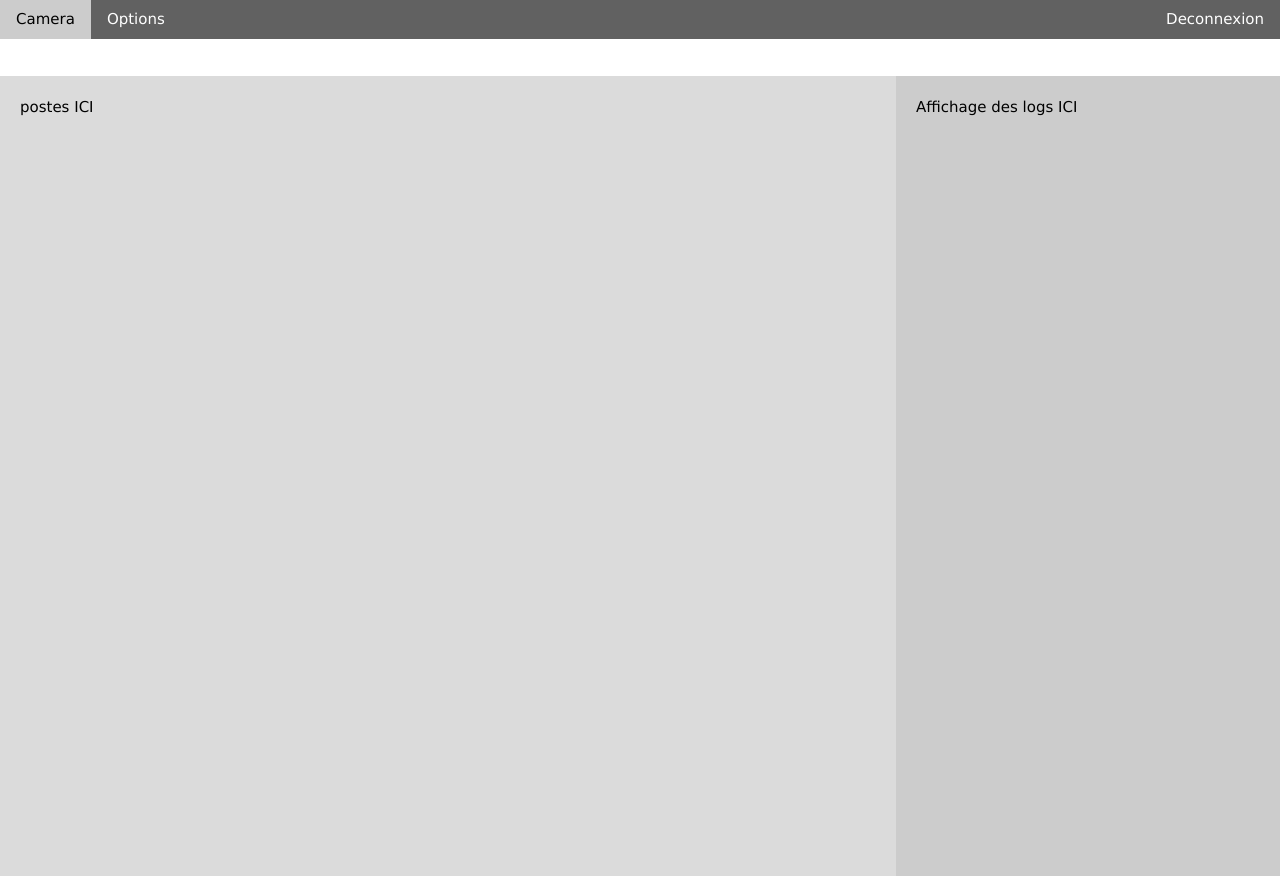
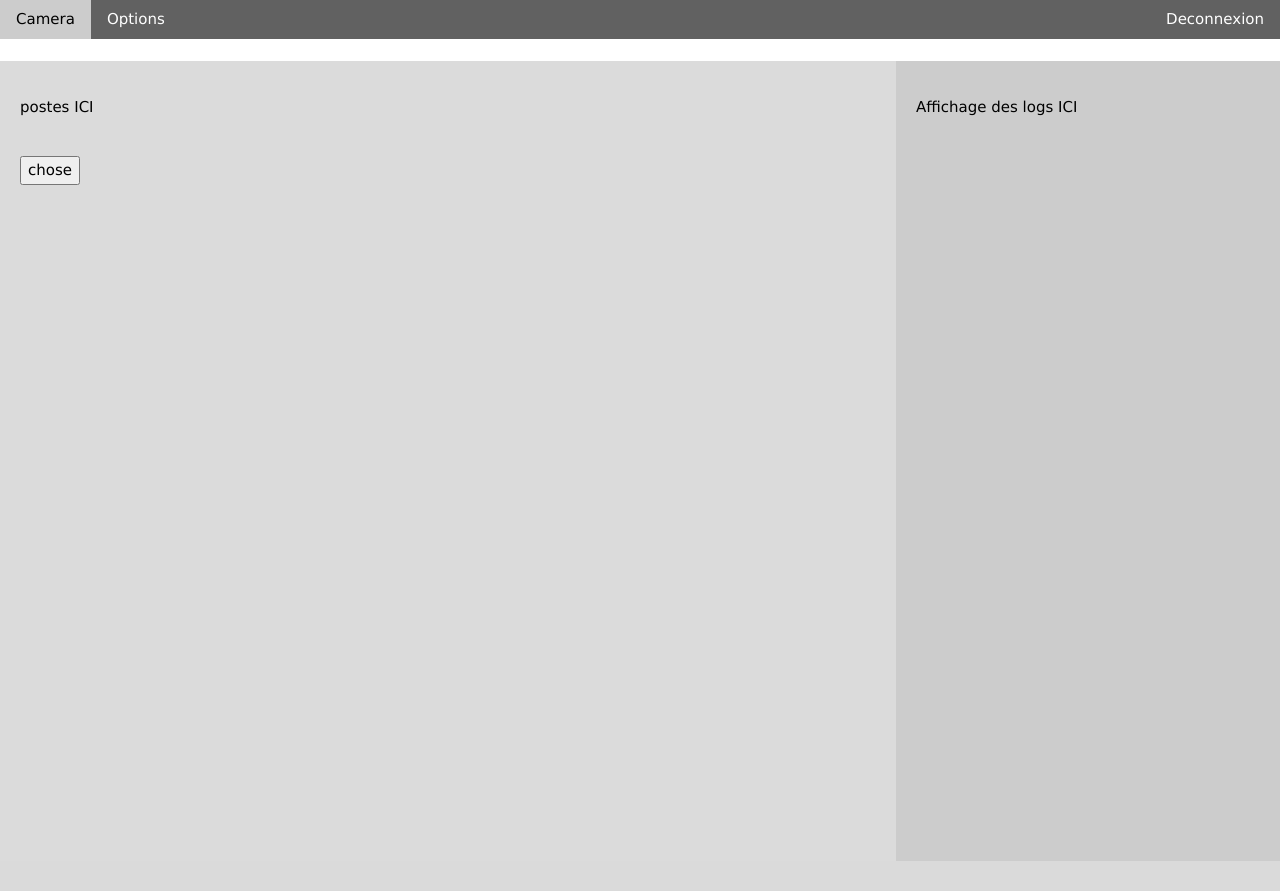
Before and after one commit to ApplePie27/PythonAppPico, a PHP site: page / in a window 1280 px wide. After the commit the page ends 861 px from the top, so only its background shows below. Run offline with PHP 8.4, Linux system fonts and the light colour scheme.

```diff
--- a/index.html
+++ b/index.html
@@ -26,29 +26,9 @@ V-0.4 -
 
 <script>
 
-  // Bloquer tout les postes -------------- ajouter le ID de chauqe poste
-  function fctLockAll()
-  {
-    document.getElementsById("").disabled = true;
-  }
-  // Debloquer tout les postes -------------- ajouter le ID de chauqe poste
-  /*function fctUnlockAll()
-  {
-    document.getElementsById("").disabled = false;
-  }
-  //connexion
-  function fctLogin()
-  {
-  }
-  // Deconnexion
-  function fctLogout()
-  {
-    window.close();
-  }
-  // Afficher ce que la camera voit
-  function fctCamera()
-  {
-  }*/
+// close window : window.close();
+
+  // BLoquer tous et/ou debloquer tous les postes
   $(document).ready(function()
   {
     $("#blkAll").click(function()
@@ -71,6 +51,9 @@ V-0.4 -
     {
       $("#cameraModal").hide();
     });
+
+    // Fermer la page / deconnexion
+
   });
 </script>
 </head>
@@ -109,9 +92,19 @@ V-0.4 -
 
 <!-- Affichage des postes et des logs du serveur -->
 
-  <p class="postes">postes ICI</p>
+  <!-- division pour les postes -->
+  <div class="postesArea">
+    <p class="postes">postes ICI</p>
+    <br>
+    <input class="postes" type="button" value="chose">
+  </div>
 
-  <p class="logs">Affichage des logs ICI </p>
+  <!-- division pour les logs -->
+  <div class="logsArea">
+    <p class="logs" >Affichage des logs ICI </p>
+  </div>
+
+
 </body>
 
 </html>
--- a/styles.css
+++ b/styles.css
@@ -1,4 +1,4 @@
-.postes
+.postesArea
 {
     float: left;
     width: 70%;
@@ -6,7 +6,7 @@
     background: #dbdbdb;
     padding: 20px;
 }
-.logs
+.logsArea
 {
     float: right;
     width: 30%;
```
